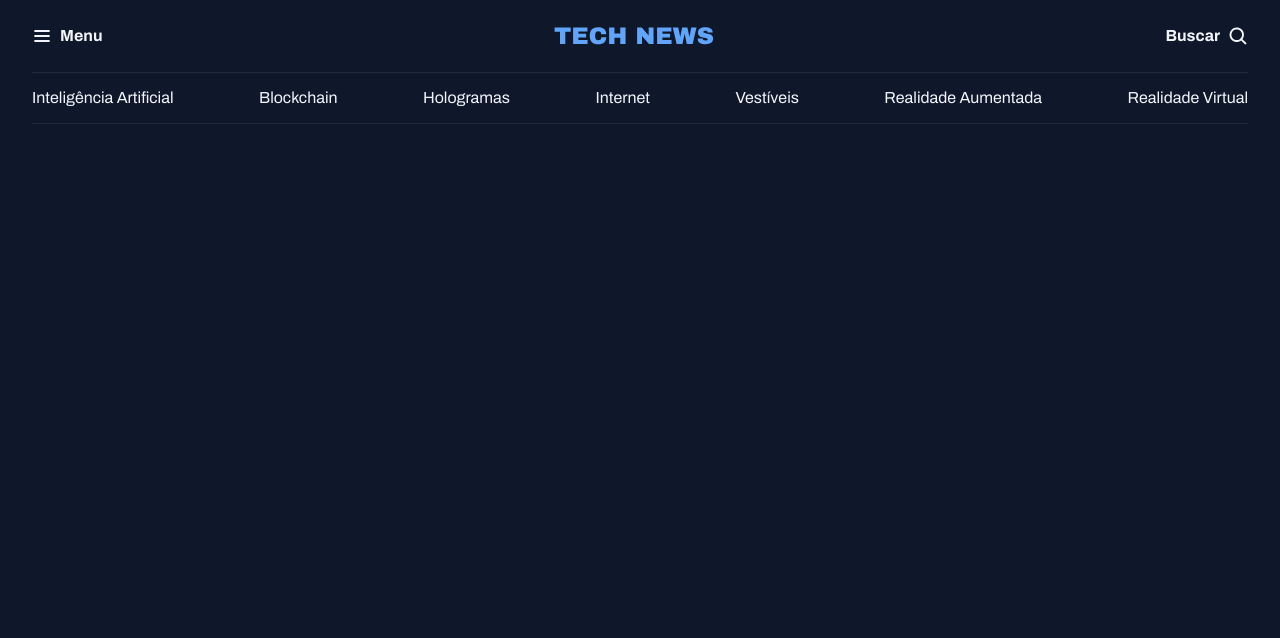
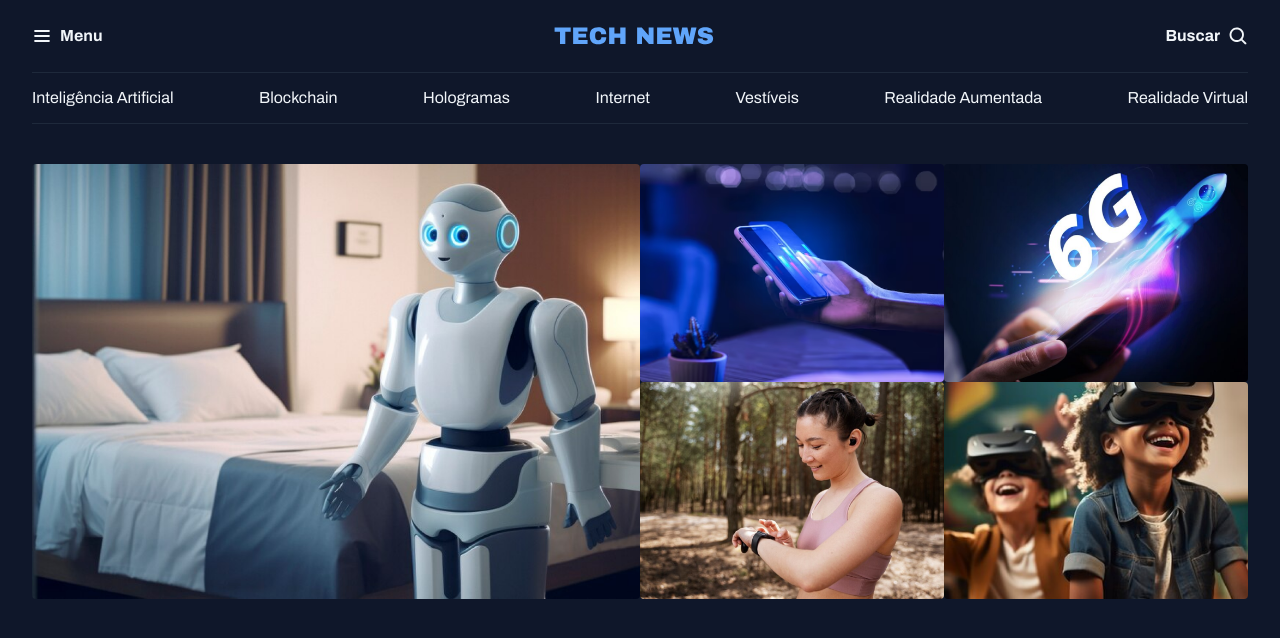
Before and after one commit to marlonnoschang/portal-de-noticias, a plain HTML site: page index.html in a window 1280 px wide. Drawn offline with Linux system fonts and the light colour scheme.

Commit message:
estruturando a seção destaques

```diff
--- a/index.html
+++ b/index.html
@@ -37,5 +37,27 @@
         <a href="#">Realidade Virtual</a>
     </nav>
     </header>
+    <main class=" grid container">
+        <section id="featured" class="grid grid-flow-col">
+            <div>
+                <img src="assets/image/Image 01.png" alt="">
+            </div>
+
+            <div class="grid grid-cols-2">
+                <div>
+                    <img src="assets/image/Image 02.png" alt="">
+                </div>
+                <div>
+                    <img src="assets/image/Image 03.png" alt="">
+                </div>
+                <div>
+                    <img src="assets/image/Image 04.png" alt="">
+                </div>
+                <div>
+                    <img src="assets/image/Image 05.png" alt="">
+                </div>
+            </div>
+        </section>
+    </main>
 </body>
 </html>
--- a/styles/global.css
+++ b/styles/global.css
@@ -40,15 +40,16 @@ h1, h2, h3{
     font: inherit;
 }
 
+img{
+    max-width: 100%;
+}
+
 .container{
     max-width: 1280px;
     padding-inline: 32px;
     margin-inline: auto;
 }
-.grid{
-    display: grid;
+
+main {
+    margin-top: 40px;
 }
-
-.grid-flow-col{
-    grid-auto-flow: column;
-}
--- a/styles/index.css
+++ b/styles/index.css
@@ -1,2 +1,4 @@
 @import url(global.css);
+@import url(utility.css);
 @import url(header.css);
+@import url(sections.css);
--- /dev/null
+++ b/styles/sections.css
@@ -0,0 +1,7 @@
+#featured {
+    img{
+        height: 100%;
+        object-fit: cover;
+        border-radius: 4px;
+}
+}
--- /dev/null
+++ b/styles/utility.css
@@ -0,0 +1,11 @@
+.grid{
+    display: grid;
+}
+
+.grid-flow-col{
+    grid-auto-flow: column;
+}
+
+.grid-cols-2{
+    grid-template-columns: 1fr 1fr;
+}
```
